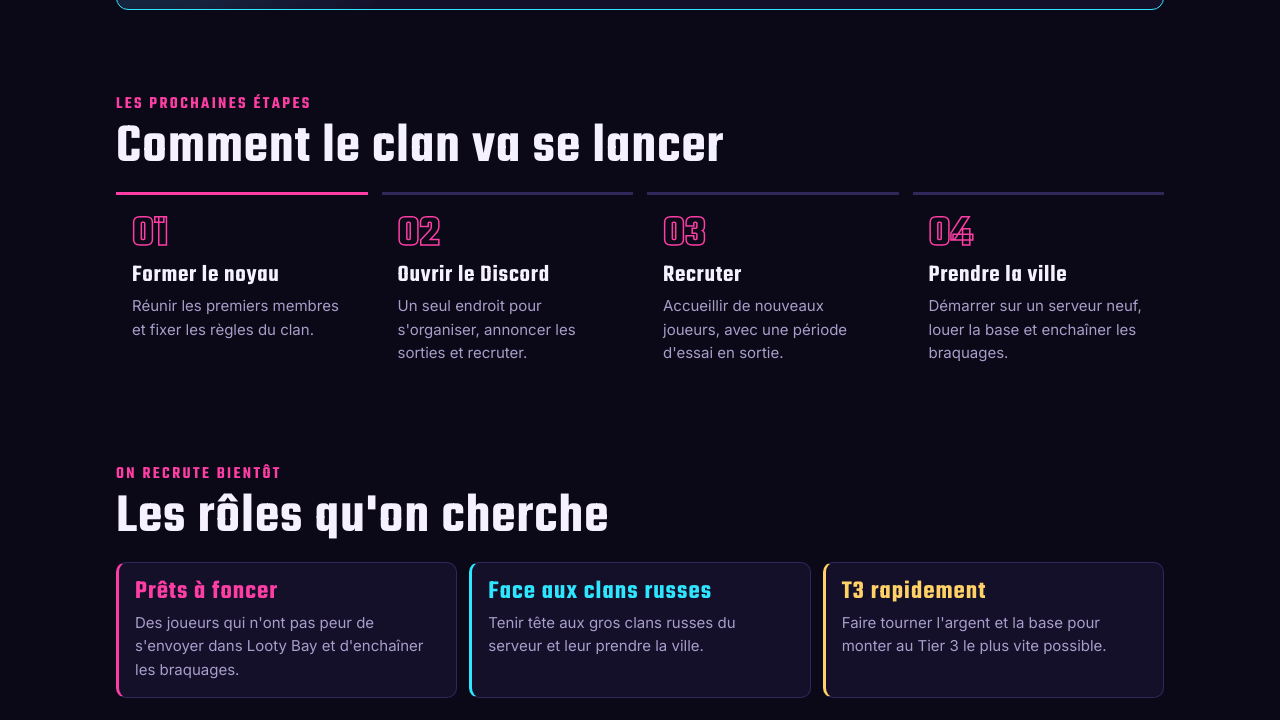
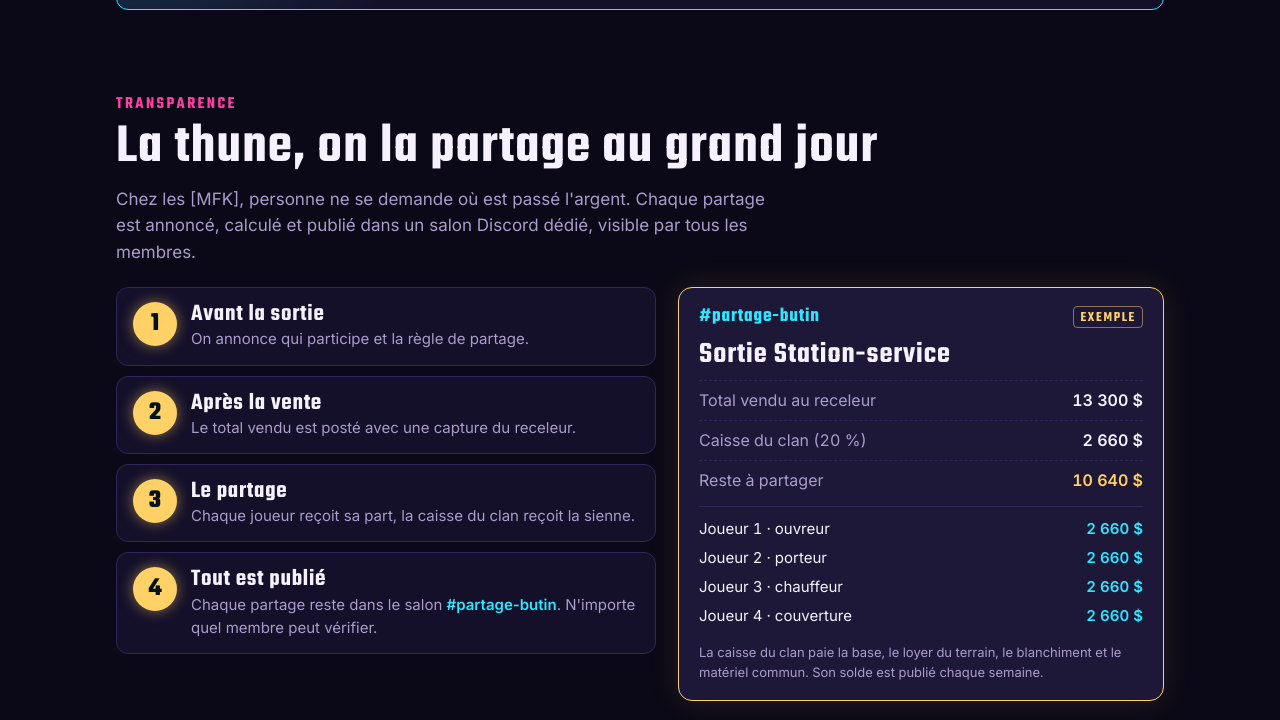
Before and after one commit to MBBB5/MF, a plain HTML site: page index.html in a window 1280 px wide. Shown: the part 1600-2320 px from the top of the page. Drawn offline with Linux system fonts and the light colour scheme.

Commit message:
Ajoute la section Transparence sur le partage de l'argent
Co-Authored-By: Claude Opus 5.5 <noreply@anthropic.com>
Claude-Session: https://claude.ai/code/session_01JfJcRgD6JowswY77tR2eww

```diff
--- a/index.html
+++ b/index.html
@@ -91,6 +91,30 @@ h2{margin:6px 0 18px;font:600 clamp(40px,6vw,56px)/.95 var(--display);letter-spa
 .srv-meta dt{font:600 15px/1 var(--display);letter-spacing:.12em;text-transform:uppercase;color:var(--muted)}
 .srv-meta dd{margin:4px 0 0;font:600 22px/1 var(--display);letter-spacing:.03em}
 @media (max-width:760px){.srv{grid-template-columns:auto minmax(0,1fr)}.srv-meta,.srv .btn{grid-column:1/-1}}
+/* Transparence */
+.intro{font-size:17px;max-width:62ch;margin:-6px 0 22px;color:var(--muted)}
+.tr{display:grid;grid-template-columns:minmax(0,1fr) minmax(0,.9fr);gap:22px;align-items:start}
+.tr-steps{list-style:none;margin:0;padding:0;display:grid;gap:10px;counter-reset:t}
+.tr-steps li{counter-increment:t;display:grid;grid-template-columns:44px minmax(0,1fr);column-gap:14px;background:var(--surface);border:1px solid var(--line);border-radius:12px;padding:14px 16px}
+.tr-steps li::before{content:counter(t);grid-row:1/3;width:44px;height:44px;border-radius:50%;display:grid;place-items:center;font:700 26px/1 var(--display);color:#03121a;background:var(--gold);box-shadow:0 0 14px rgba(255,209,102,.5)}
+.tr-steps strong{font:600 24px/1.05 var(--display);letter-spacing:.03em}
+.tr-steps span{color:var(--muted);font-size:15px}
+.tr-steps b{color:var(--cyan);font-weight:600}
+.receipt{background:var(--surface2);border:1px solid var(--gold);border-radius:14px;padding:18px 20px;box-shadow:0 0 30px rgba(255,209,102,.12);font-variant-numeric:tabular-nums}
+.rc-head{display:flex;justify-content:space-between;align-items:center;gap:10px}
+.rc-chan{font:600 20px/1 var(--display);letter-spacing:.04em;color:var(--cyan)}
+.rc-ex{font:600 14px/1 var(--display);letter-spacing:.12em;text-transform:uppercase;color:var(--gold);border:1px solid rgba(255,209,102,.5);border-radius:4px;padding:4px 6px 2px}
+.rc-title{font:600 30px/1 var(--display);letter-spacing:.03em;margin:12px 0 10px}
+.rc-lines{margin:0;display:grid}
+.rc-lines div{display:flex;justify-content:space-between;gap:12px;padding:7px 0;border-top:1px dashed var(--line)}
+.rc-lines dt{color:var(--muted)}
+.rc-lines dd{margin:0;font-weight:600}
+.rc-lines .rc-sep dd{color:var(--gold)}
+.rc-parts{list-style:none;margin:6px 0 0;padding:10px 0 0;border-top:1px solid var(--line);display:grid;gap:6px}
+.rc-parts li{display:flex;justify-content:space-between;gap:12px;font-size:15px}
+.rc-parts b{color:var(--cyan);font-weight:600}
+.rc-foot{margin:14px 0 0;font-size:13px;color:var(--muted)}
+@media (max-width:860px){.tr{grid-template-columns:minmax(0,1fr)}}
 .why{display:grid;grid-template-columns:repeat(4,minmax(0,1fr));gap:14px}
 .card.disc{grid-column:1/-1;display:grid;grid-template-columns:auto minmax(0,1fr) auto;gap:16px;align-items:center;border-color:var(--cyan);background:radial-gradient(420px 180px at 0% 50%,rgba(46,230,255,.16),transparent 70%),var(--surface)}
 .card.disc h3{margin:0 0 4px;color:var(--cyan)}
@@ -224,6 +248,36 @@ h1 .word{animation:flicker 5s linear infinite}
     </div>
   </section>
 
+  <section id="transparence">
+    <span class="eyebrow">Transparence</span>
+    <h2>La thune, on la partage au grand jour</h2>
+    <p class="intro">Chez les [MFK], personne ne se demande où est passé l'argent. Chaque partage est annoncé, calculé et publié dans un salon Discord dédié, visible par tous les membres.</p>
+    <div class="tr">
+      <ol class="tr-steps">
+        <li><strong>Avant la sortie</strong><span>On annonce qui participe et la règle de partage.</span></li>
+        <li><strong>Après la vente</strong><span>Le total vendu est posté avec une capture du receleur.</span></li>
+        <li><strong>Le partage</strong><span>Chaque joueur reçoit sa part, la caisse du clan reçoit la sienne.</span></li>
+        <li><strong>Tout est publié</strong><span>Chaque partage reste dans le salon <b>#partage-butin</b>. N'importe quel membre peut vérifier.</span></li>
+      </ol>
+      <div class="receipt" aria-label="Exemple de message de partage">
+        <div class="rc-head"><span class="rc-chan">#partage-butin</span><span class="rc-ex">Exemple</span></div>
+        <div class="rc-title">Sortie Station-service</div>
+        <dl class="rc-lines">
+          <div><dt>Total vendu au receleur</dt><dd>13 300 $</dd></div>
+          <div><dt>Caisse du clan (20 %)</dt><dd>2 660 $</dd></div>
+          <div class="rc-sep"><dt>Reste à partager</dt><dd>10 640 $</dd></div>
+        </dl>
+        <ul class="rc-parts">
+          <li><span>Joueur 1 · ouvreur</span><b>2 660 $</b></li>
+          <li><span>Joueur 2 · porteur</span><b>2 660 $</b></li>
+          <li><span>Joueur 3 · chauffeur</span><b>2 660 $</b></li>
+          <li><span>Joueur 4 · couverture</span><b>2 660 $</b></li>
+        </ul>
+        <p class="rc-foot">La caisse du clan paie la base, le loyer du terrain, le blanchiment et le matériel commun. Son solde est publié chaque semaine.</p>
+      </div>
+    </div>
+  </section>
+
   <section>
     <span class="eyebrow">Les prochaines étapes</span>
     <h2>Comment le clan va se lancer</h2>
```
